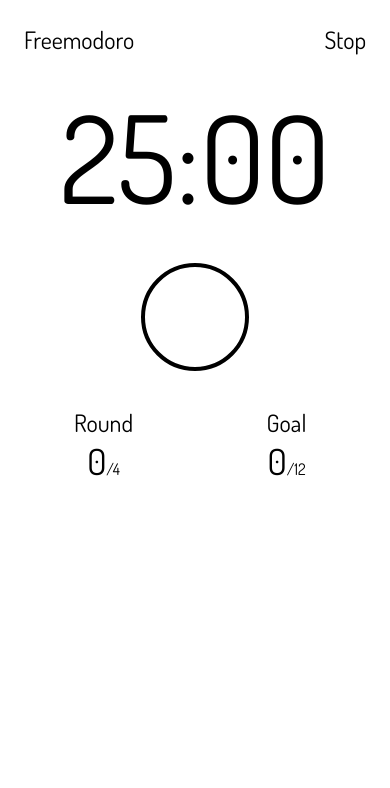
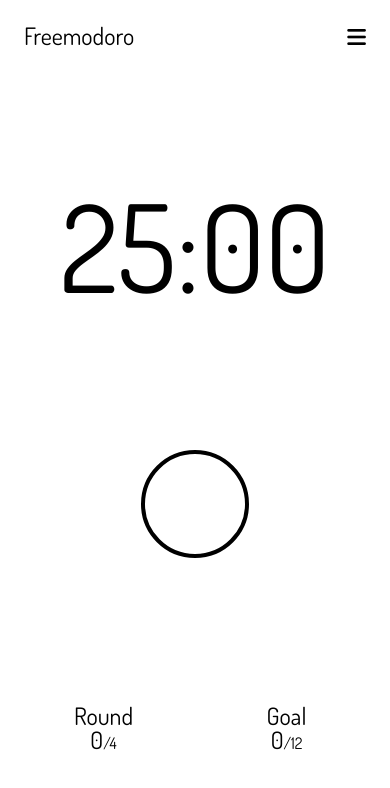
Before and after one commit to jaredblumer/freemodoro, a React (Create React App) app: page / in a window 390 px wide. Shown: the top 788 px of the page. Built offline with nearby package versions, Linux system fonts and the light colour scheme.

Commit message:
Add menu icon and mobile styling

```diff
--- a/public/index.html
+++ b/public/index.html
@@ -6,6 +6,10 @@
       href="https://fonts.googleapis.com/css?family=Dosis&display=swap"
       rel="stylesheet"
     />
+    <script
+      src="https://kit.fontawesome.com/0f7410b14e.js"
+      crossorigin="anonymous"
+    ></script>
     <meta name="viewport" content="width=device-width, initial-scale=1" />
     <meta name="theme-color" content="#000000" />
     <meta name="description" content="Freemodoro Pomodoro Timer" />
--- a/src/App.css
+++ b/src/App.css
@@ -3,6 +3,7 @@ body,
 button {
   font-family: "Dosis", sans-serif;
   font-size: 24px;
+  line-height: 1em;
   margin: 0;
   padding: 0;
   border: none;
@@ -13,6 +14,7 @@ button {
   grid-template-columns: repeat(12, 1fr);
   grid-column-gap: 1em;
   grid-row-gap: 1em;
+  height: 100vh;
   margin: 1em;
   max-width: 500px;
 }
@@ -28,8 +30,12 @@ button {
   grid-column-start: span 12;
 }
 
+.fa-bars {
+  font-size: 0.889em;
+}
+
 .footer-data-current {
-  font-size: 1.5em;
+  font-size: 1em;
 }
 
 .footer-data-goal {
@@ -40,6 +46,12 @@ button {
   grid-column-start: 7;
   grid-column-end: 13;
   text-align: center;
+}
+
+.menu {
+  grid-column-start: 7;
+  grid-column-end: 13;
+  text-align: right;
 }
 
 .name {
@@ -62,18 +74,16 @@ button {
   text-align: center;
 }
 
-.stop {
-  grid-column-start: 7;
-  grid-column-end: 13;
-  text-align: right;
-}
-
 #svg {
   transform: rotate(-90deg);
 }
 
 #svg circle {
   transition: all 1s linear;
+}
+
+#root {
+  height: 100vh;
 }
 
 .timer {
--- a/src/components/Pomodoro.js
+++ b/src/components/Pomodoro.js
@@ -57,7 +57,9 @@ class Pomodoro extends React.Component {
     return (
       <div className="App">
         <div className="name">Freemodoro</div>
-        <div className="stop">Stop</div>
+        <div className="menu">
+          <i class="fas fa-bars"></i>
+        </div>
         <div className="timer">
           <button data-testid="timer-display" onClick={this.resetTimer}>
             <Timer secondsRemaining={this.state.secondsRemaining} />
```
